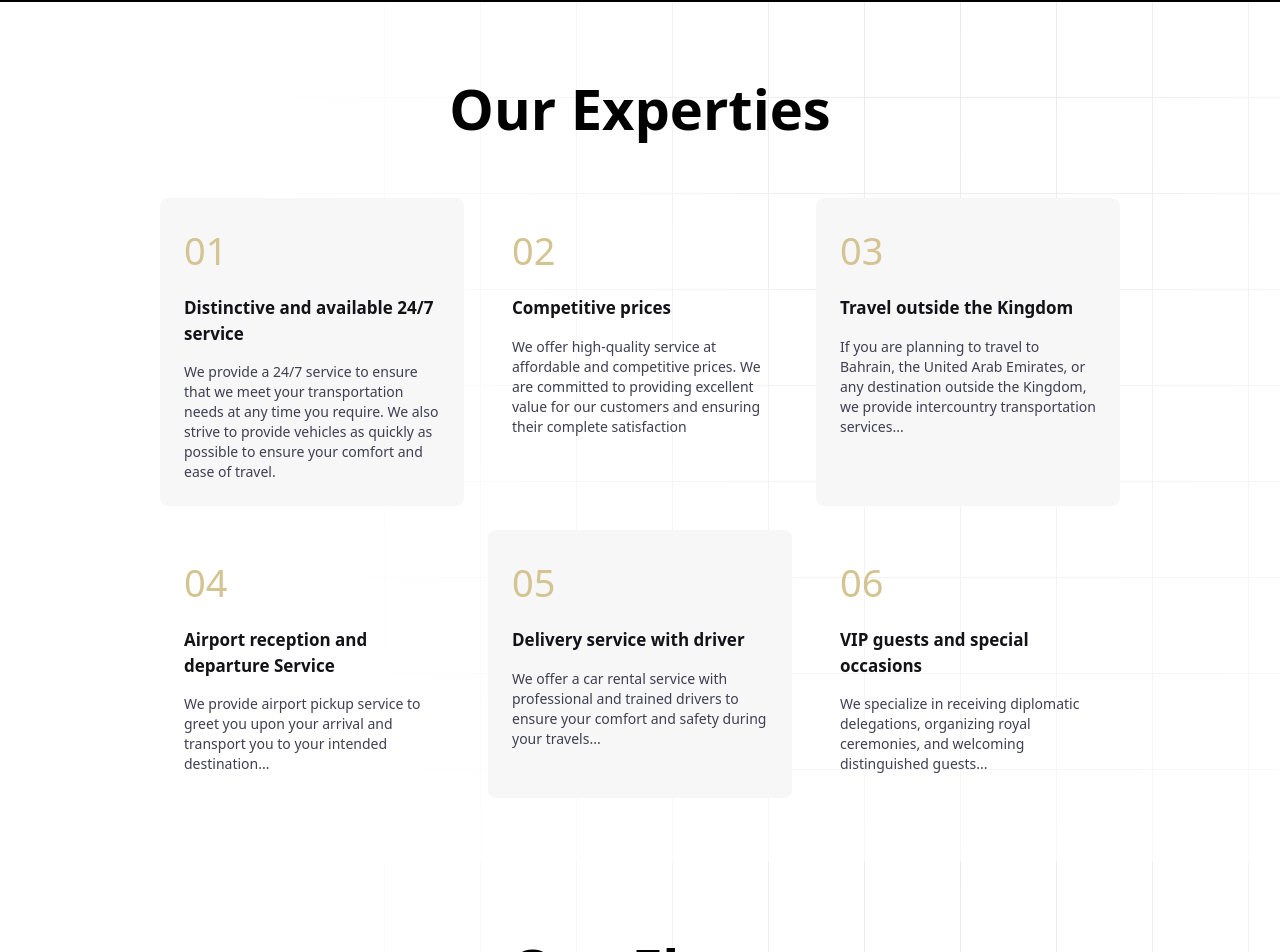
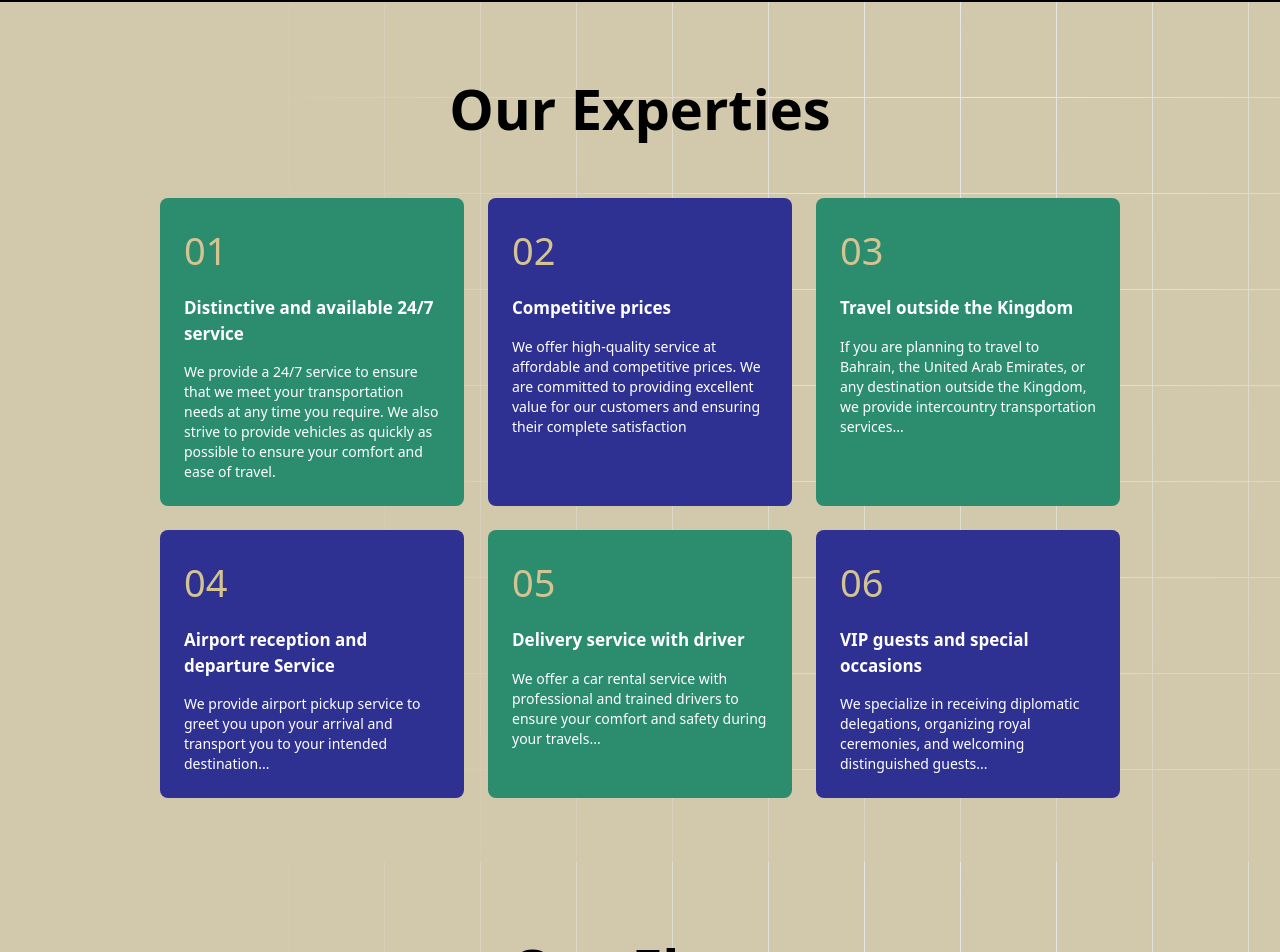
Before and after one commit to abdelrahman-Ebrahim/hayatours, a Next.js app: page / in a window 1280 px wide. Shown: the part 1458-2410 px from the top of the page. Built offline with nearby package versions, Linux system fonts and the light colour scheme.

Commit message:
Testing Colors

```diff
--- a/app/layout.tsx
+++ b/app/layout.tsx
@@ -19,7 +19,7 @@ export default function RootLayout({
 }>) {
   return (
     <html lang="en">
-      <body className={`overflow-x-hidden`}>
+      <body className={`overflow-x-hidden bg-[#d2c8ac]`}>
         {children}
       </body>
     </html>
--- a/components/Experties.tsx
+++ b/components/Experties.tsx
@@ -80,12 +80,12 @@ const Experties = () => {
             initial={{ opacity: 0, y: 30 }}
             animate={controls}
             className={`p-6 flex flex-col gap-4 rounded-lg ${
-              item.highlighted ? 'bg-[#f7f7f8]' : ''
+              item.highlighted ? 'bg-[#2B8D6E]' : ' bg-[#2E3192]'
             }`}
           >
             <p className="text-[#d4c492] text-[38px]">{item.number}</p>
-            <p className="font-semibold text-[17px] text-[#121217]">{item.title}</p>
-            <p className="text-sm text-[#3f3f50]">{item.content}</p>
+            <p className="font-semibold text-[17px] text-white">{item.title}</p>
+            <p className="text-sm text-white">{item.content}</p>
           </motion.div>
         ))}
       </div>
--- a/components/Gallery.tsx
+++ b/components/Gallery.tsx
@@ -28,7 +28,7 @@ const Gallery = () => {
   return (
     <div
       ref={ref}
-      className='bg-[#E8E8E8] w-full flex flex-col items-center justify-center gap-6 px-4 pb-4 text-white py-4 md:pt-0 md:pb-4 md:flex-row lg:px-12'
+      className='w-full flex flex-col items-center justify-center gap-6 px-4 pb-4 text-white py-4 md:pt-0 md:pb-4 md:flex-row lg:px-12'
     >
       {/* First Gallery Item */}
       <motion.div
```
